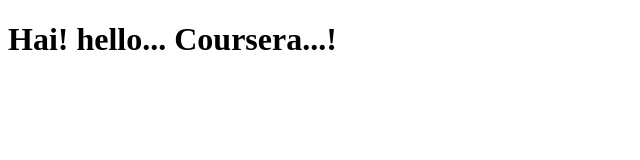
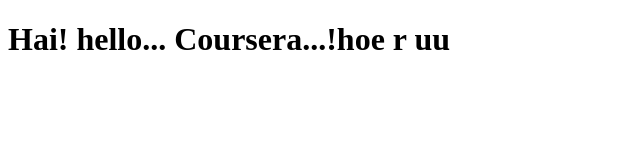
Before and after one commit to ranganath98/coursera-test, a plain HTML site: page site/index.html in a window 1280 px wide. Shown: the whole page, without its empty margins (0-640 px from the left). Drawn offline with Linux system fonts and the light colour scheme.

Commit message:
my first page modified

```diff
--- a/site/index.html
+++ b/site/index.html
@@ -4,6 +4,6 @@
 	<title>Courser</title>
 </head>
 <body>
-<h1>Hai! hello... Coursera...!</h1>
+<h1>Hai! hello... Coursera...!hoe r uu</h1>
 </body>
 </html>
```
